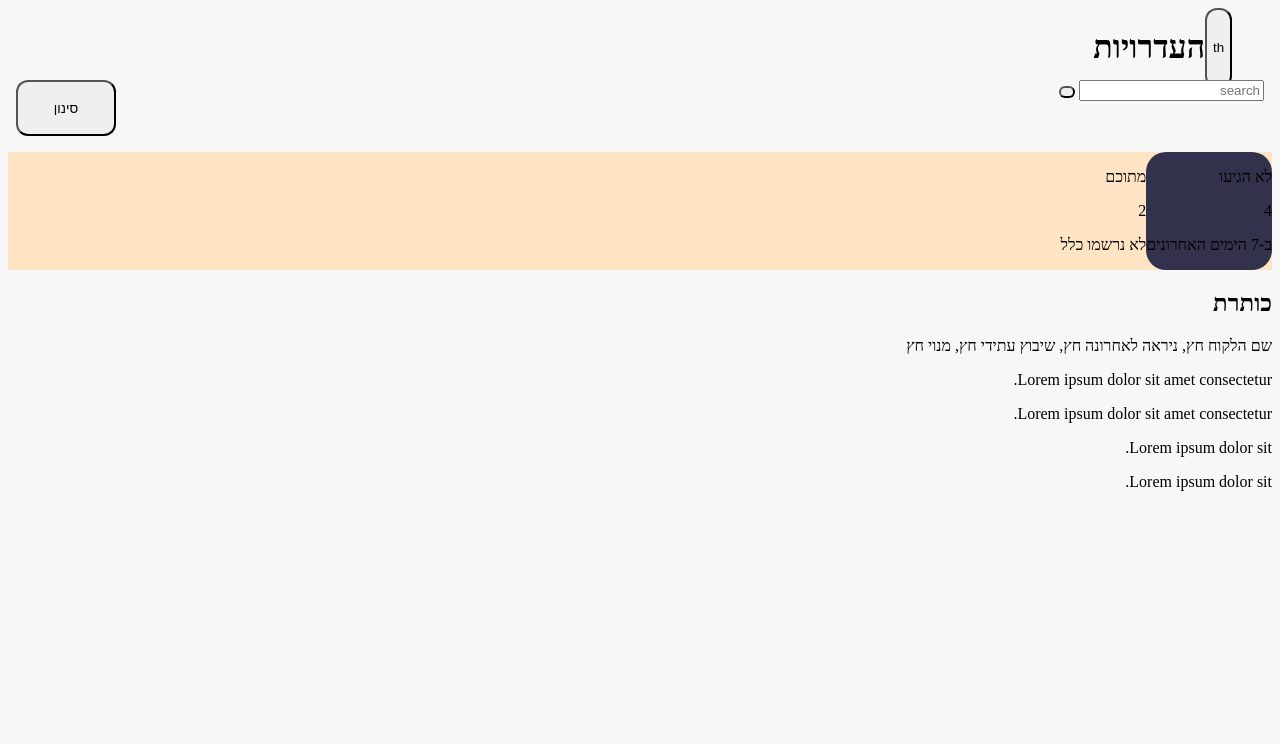
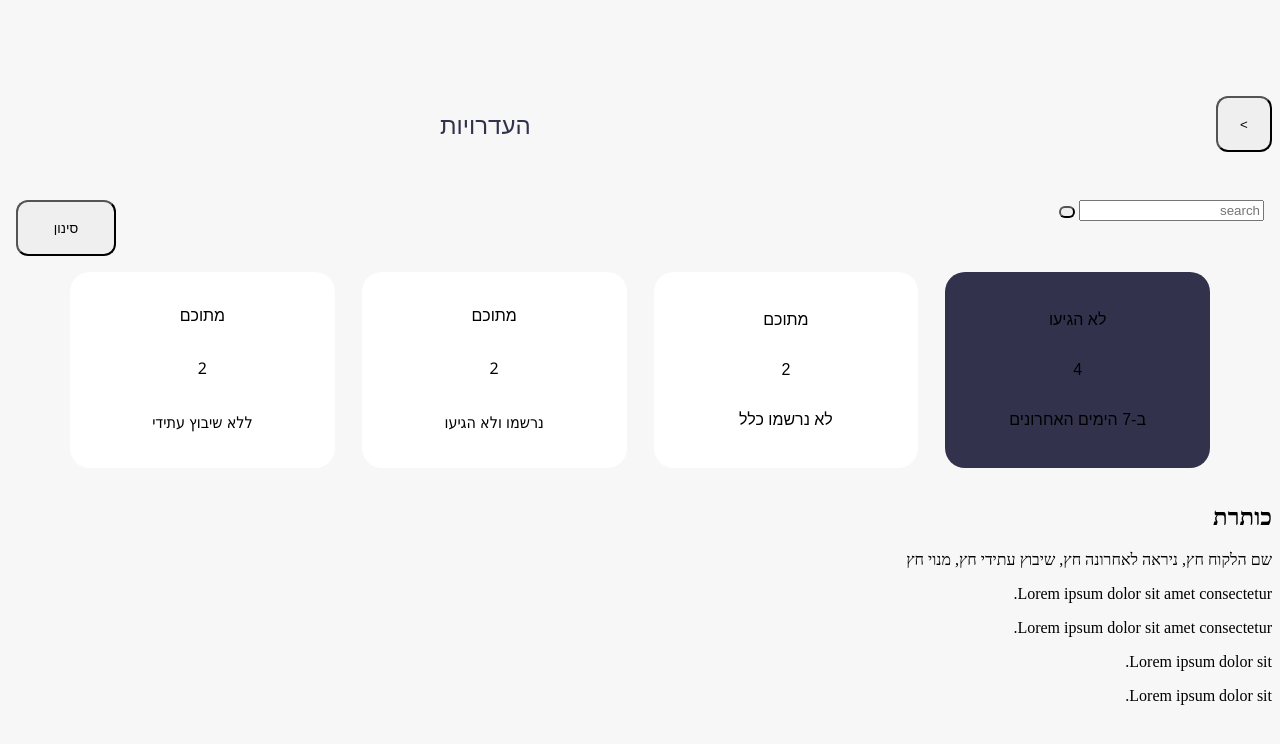
Before and after one commit to Kirill-Kovalevski/lee, a plain HTML site: page absences.html in a window 1280 px wide. Drawn offline with Linux system fonts and the light colour scheme; a web font is replaced by a local one.

Commit message:
working on the title bar

```diff
--- a/absences.html
+++ b/absences.html
@@ -9,9 +9,9 @@
     <title>Front-End Assignment</title>
 </head>
 <body>
-    <div class="top-block">
-        <button class="go-back-button">th</button>
-        <h1>העדרויות</h1>
+    <div class="title-block">
+        <button class="go-back-button">></button>
+        <p class="title-absences">העדרויות</p>
     </div>
     <div class="search-block">
         <form role="search"action="/search" method="GET">
@@ -20,19 +20,27 @@
     </form>
         <button class="filter-button">סינון</button>
     </div>
-    <div class="report-container-block">
-        <div class="report-card clicked-report-card">
-            <p>לא הגיעו</p>
-            <p>4</p>
-            <p>ב-7 הימים האחרונים</p>
+<div class="report-container-block">
+        <div class="clicked-report-card card-block">
+            <p class="upper-card-text">לא הגיעו</p>
+            <p class="midend-card-text">4</p>
+            <p class="midend-card-text">ב-7 הימים האחרונים</p>
         </div>
-        <div class="report-card regular-report-card">
-            <p>מתוכם</p>
+        <div class="regular-report-card text-inside-cards card-block">
+            <p class="upper-card-text">מתוכם</p>
+            <p class="midend-card-text">2</p>
+            <p class="midend-card-text">לא נרשמו כלל</p>
+        </div>
+        <div class="regular-report-card text-inside-cards midend-card-text card-block">
+            <p class="upper-card-text">מתוכם</p>
             <p>2</p>
-            <p>לא נרשמו כלל</p>
+            <p>נרשמו ולא הגיעו</p>
         </div>
-        <div class="report-card"></div>
-        <div class="report-card"></div>
+        <div class="regular-report-card text-inside-cards midend-card-text card-block">
+            <p class="upper-card-text">מתוכם</p>
+            <p>2</p>
+            <p>ללא שיבוץ עתידי</p>
+        </div>
     </div>
     <div class="mid-title-block">
         <h2>כותרת</h2>
--- a/blocks.scss
+++ b/blocks.scss
@@ -1,12 +1,10 @@
 // Components- reusable, isolated, and styled with purpose
-.top-block{
+.title-block{
     display: flex;
-    justify-content:left
-    max-width: 218.62px;
-    max-height: 56px;
-    top:88px;
-    left: 1361.38px;
-    border-radius:12px;
+    flex-wrap: wrap;
+    height:56px;
+    width:218.62px;
+    padding: 88px 0
 
 
 }
@@ -26,19 +24,37 @@
 .report-container-block{
     display: flex;
     flex-wrap: wrap;
+    justify-content: center;
+    min-width: 1140px;
+    top:278px;
+    left:440px;
+    padding-bottom: 16px;
+    gap: 27px;
+
+}
+
+.clicked-report-card{
+    align-content: center;
+    height:196px;
+    width: 264.75px;
+    background-color: rgb(50, 50, 76);
+    border-radius: 20px;
 
 
 }
-.first-report-block{
-    height: ;
+.regular-report-card{
+    align-content: center;
+    height:196px;
+    width: 264.75px;
+    border-radius: 20px;
+    background-color:rgb(255, 255, 255);
 }
-.clicked-report-card{
-    background-color: rgb(50, 50, 76);
-    border-radius: 20px;
-    max-width: 1140px;
-    max-height: 196px;
+.text-inside-cards{
+    font-family: 'Segoe UI', Tahoma, Geneva, Verdana, sans-serif;
 }
-.regular-report-card{
-    border-radius: 20px;
-    background-color:rgb(255, 255, 255) ;
+.card-block{
+    display: flex;
+    flex-direction: column;
+    justify-content: center;
+    align-items: center;
 }
--- a/compositions.scss
+++ b/compositions.scss
@@ -3,19 +3,35 @@
     box-sizing: border-box;
 }
 html {
-
-
-    margin-inline: auto;
     max-width: 1920px;
     max-height:1080px;
+    background-color: #F7F7F7;
 
 
 }
 body {
-    top:278px;
-    left:440px;
-
-   background-color: #F7F7F7;
-    top:278px;
+    background-color: rgb(247, 247, 247)
+}
+@font-face{
+    font-family: 'card-font-bd';
+    src: url('./fonts/segoeuithibd.ttf')
+}
+@font-face{
+    font-family: 'card-font-this';
+    src: url('./fonts/segoeuithis.ttf')
+}
+@font-face{
+    font-family: 'card-font-thisi';
+    src: url('./fonts/segoeuithisi.ttf')
+}
+@font-face{
+    font-family: 'card-font-z';
+    src: url('./fonts/segoeuithisz.ttf')
+}
+.upper-card-text{
+    font-family:'card-font-z', sans-serif;
+}
+.midend-card-text{
+    font-family: 'card-font-bd', sans-serif;
 
 }
--- a/utilities.scss
+++ b/utilities.scss
@@ -6,10 +6,6 @@
     top:175px;
     left:439px;
     border-radius: 12px;
-
-
-
-
 }
 .search-submit-button{
     border-radius: 12px;
@@ -17,4 +13,16 @@
 }
 .go-back-button{
     border-radius:12px;
+    width:56px;
+    height:56px;
+    border-radius: 12px;
+    top:88px;
 }
+.title-absences{
+    position: absolute;
+    top: 88px;
+    left: 440px;
+    font-family: 'card-font-bd', sans-serif;
+    font-size: 24px;
+    color: rgb(50, 50, 76);
+}
```
Also changed, not shown: dist/blocks.css, dist/compositions.css, dist/utilities.css, fonts/segoeuithibd.ttf (added), fonts/segoeuithis.ttf (added), fonts/segoeuithisi.ttf (added), fonts/segoeuithisz.ttf (added).
